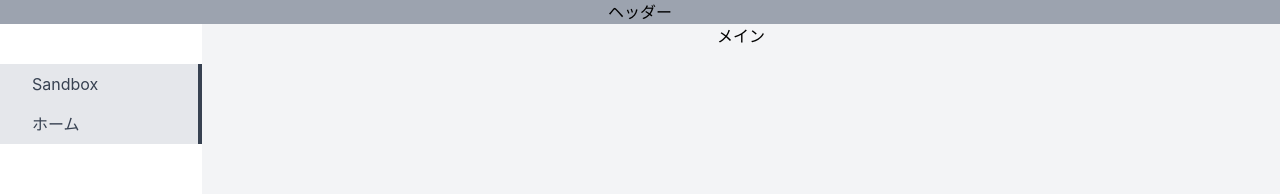
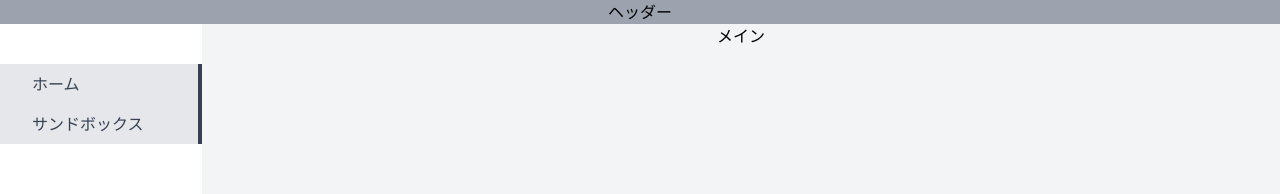
Before and after one commit to B4129/tailwind-sandbox, a React (Create React App) app: page / in a window 1280 px wide. Shown: the top 194 px of the page. Built offline with nearby package versions, Linux system fonts and the light colour scheme; the HTML template or start-up script is replaced by a standard one.

Commit message:
refactor: sidemenu

```diff
--- a/src/components/layouts/DefaultLayout.tsx
+++ b/src/components/layouts/DefaultLayout.tsx
@@ -1,26 +1,7 @@
 import React, {FC,} from "react";
-import {Link, Outlet} from "react-router-dom";
+import {Outlet} from "react-router-dom";
+import {SideMenu} from "./SideMenu";
 
-
-function SideMenu() {
-    return <aside className="bg-white w-60 h-screen sticky top-0">
-        <nav className="mt-10">
-            <div>
-
-                <Link className="flex items-center py-2 px-8 bg-gray-200 text-gray-700 border-r-4 border-gray-700" to="/sandbox">Sandbox</Link>
-            </div>
-            <div>
-
-                <Link
-                    className="flex items-center py-2 px-8 bg-gray-200 text-gray-700 border-r-4 border-gray-700"
-                    to="/"
-                >
-                    ホーム
-                </Link>
-            </div>
-        </nav>
-    </aside>;
-}
 
 export const DefaultLayout: FC = () => {
     return (
--- /dev/null
+++ b/src/components/layouts/MenuLink.tsx
@@ -0,0 +1,23 @@
+import {Link} from "react-router-dom";
+import React from "react";
+
+type MenuLinkProps = {
+    name: string,
+    to: string,
+}
+
+export function MenuLink(props: MenuLinkProps) {
+    return (<div className="">
+        <Link
+            className="transition-all hover:bg-gray-300 hover:font-semibold flex items-center py-2 px-8 bg-gray-200 text-gray-700 border-r-4 border-gray-700"
+            to={props.to}>{props.name}</Link>
+    </div>)
+}
+
+export const menuLinks = [{
+    name: "ホーム",
+    to: "/",
+}, {
+    name: "サンドボックス",
+    to: "/sandbox",
+}]
--- a/src/components/layouts/NoLayout.tsx
+++ b/src/components/layouts/NoLayout.tsx
@@ -5,7 +5,6 @@ export const NoLayout: FC = () => {
     return (
         <>
             <div className="flex bg-gray-100 min-h-screen w-screen ">
-
                 <main className="w-full  container mx-auto">
                     <Outlet />
                 </main>
--- /dev/null
+++ b/src/components/layouts/SideMenu.tsx
@@ -0,0 +1,12 @@
+import React from "react";
+import {MenuLink, menuLinks} from "./MenuLink";
+
+export function SideMenu() {
+    return(
+    <div className="bg-white w-60 h-screen sticky top-0">
+        <nav className="mt-10">
+            {menuLinks && menuLinks.map(link => (<MenuLink name={link.name} to={link.to}/>))}
+        </nav>
+    </div>
+    )
+}
```
